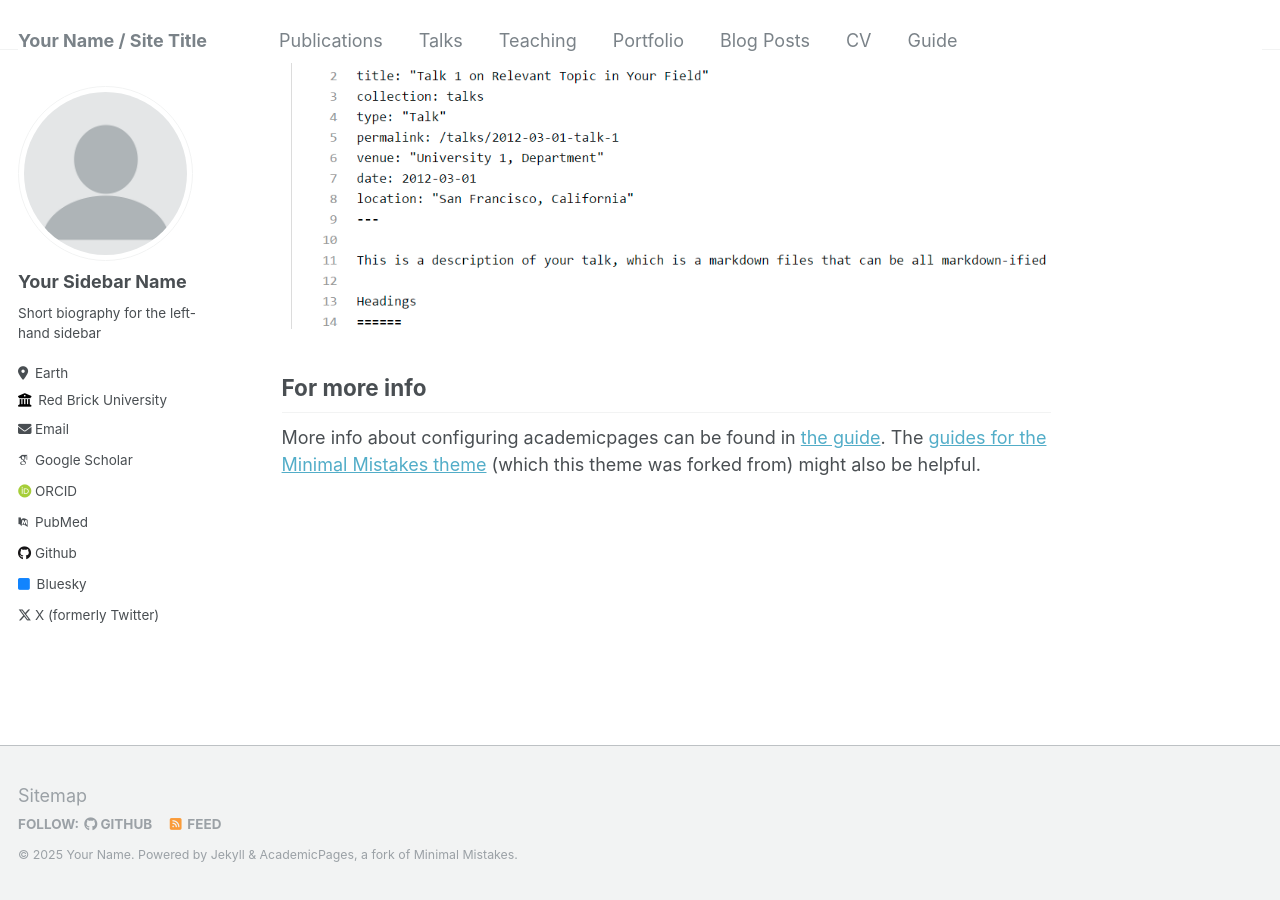
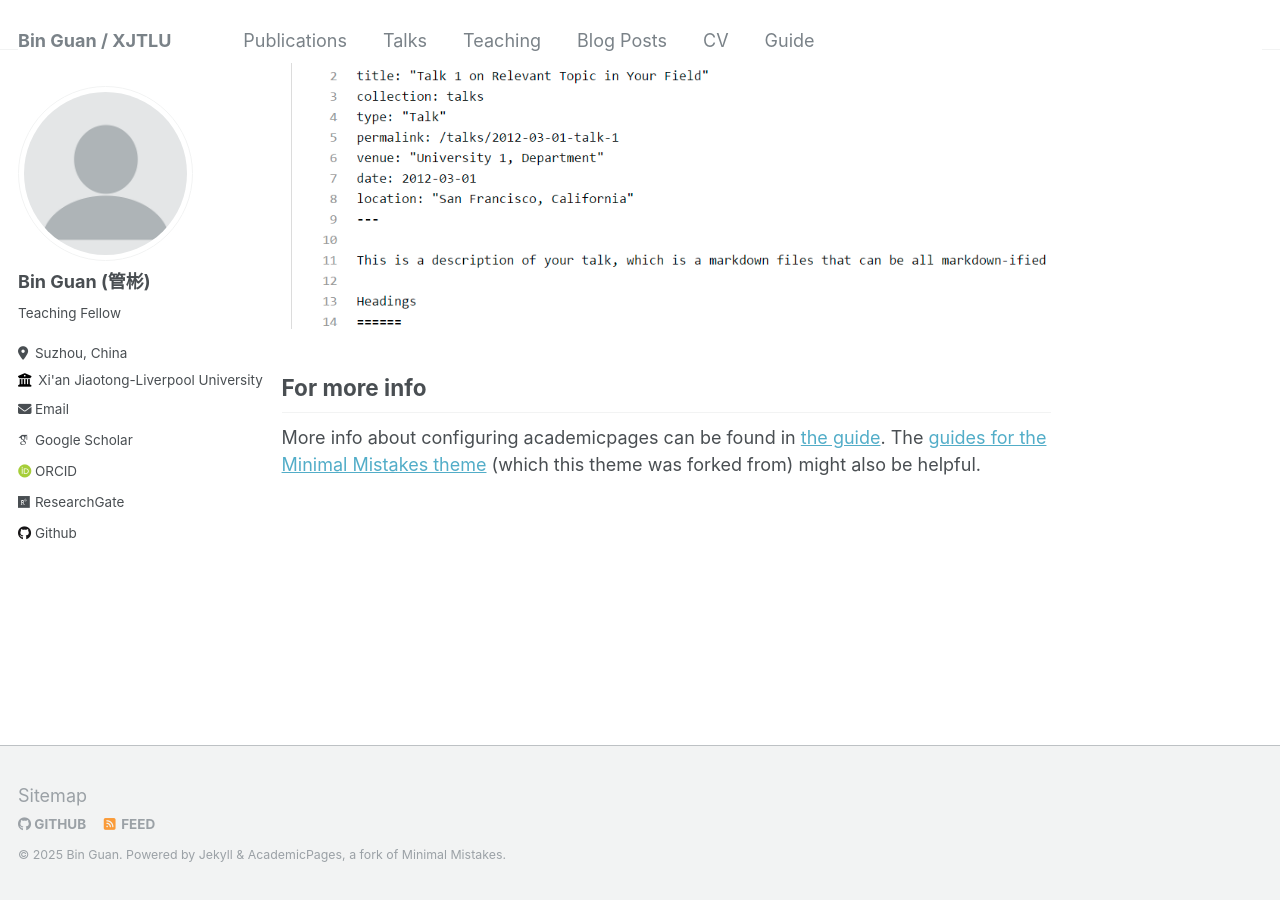
Before and after one commit to bguanmath/bguanmath.github.io, a Jekyll site: the page built from _pages/about.md, in a window 1280 px wide and 900 px high, scrolled down 2640 px. Built offline with Jekyll 4.4.1, drawn with Linux system fonts in a browser that asks for light colours; some web fonts are replaced.

```diff
--- a/_config.yml
+++ b/_config.yml
@@ -7,14 +7,14 @@
 # server process.
 
 # Basic Site Settings
-locale                   : "en-US"
-title                    : "Your Name / Site Title"
+locale                   : "zh-CN"
+title                    : "Bin Guan / XJTLU"
 title_separator          : "-"
-name                     : &name "Your Name"
-description              : &description "personal description"
-url                      : https://academicpages.github.io # the base hostname & protocol for your site e.g. "https://mmistakes.github.io"
+name                     : &name "Bin Guan"
+description              : &description "I am a teaching fellow in the Department of Foundational Mathematics at Xi'an Jiaotong-Liverpool University (XJTLU). "
+url                      : https://bguanmath.github.io # the base hostname & protocol for your site e.g. "https://mmistakes.github.io"
 baseurl                  : "" # the subpath of your site, e.g. "/blog"
-repository               : "academicpages/academicpages.github.io"
+repository               : "bguanmath/bguanmath.github.io"
 
 # Site Author - The following control what appear as part of the author content on the side bar.
 #               If a field is blank the icon and link will not appear, otherwise it will be shown.
@@ -22,32 +22,32 @@ repository               : "academicpages/academicpages.github.io"
 author:
   # Biographic information
   avatar           : "profile.png"
-  name             : "Your Sidebar Name"
+  name             : "Bin Guan (管彬)"
   pronouns         : # example: "she/her"
-  bio              : "Short biography for the left-hand sidebar"
-  location         : "Earth"
-  employer         : "Red Brick University"
+  bio              : "Teaching Fellow"
+  location         : "Suzhou, China"
+  employer         : "Xi'an Jiaotong-Liverpool University"
   uri              : # URL
-  email            : "none@example.org"
+  email            : "bin.guan@xjtlu.edu.cn"
 
   # Academic websites
   arxiv            : # URL - Update with the correct link to your profile
-  googlescholar    : "https://scholar.google.com/citations?user=PS_CX0AAAAAJ"
+  googlescholar    : "https://scholar.google.com/citations?user=mIlQ8iIAAAAJ"
   impactstory      : # URL
-  orcid            : "http://orcid.org/yourorcidurl"
-  pubmed           : "https://www.ncbi.nlm.nih.gov/pubmed/?term=john+snow"
-  researchgate     : # URL
+  orcid            : "https://orcid.org/my-orcid?orcid=0000-0002-4051-4052"
+  pubmed           : # URL
+  researchgate     : "https://www.researchgate.net/profile/Bin-Guan-5"
 
   # Repositories and software development
   bitbucket        : # Username - Update with your username on the site
   codepen          : # Username
   dribbble         : # Username
-  github           : "academicpages"
+  github           : "bguanmath"
   kaggle           : # Username
   stackoverflow    : # User number or user number and name (i.e., use "1" or "1/jeff-atwood")
 
   # Social media
-  bluesky          : "bsky.app" # Replace this with you Bluesky username
+  bluesky          : # Username
   facebook         : # Username
   flickr           : # Username
   foursquare       : # Username
@@ -64,7 +64,7 @@ author:
   steam            : # Username
   telegram         : # URL
   tumblr           : # Username
-  twitter          : "UniofOxford"  # Replace this with your X / Twitter handle
+  twitter          : # Replace this with your X / Twitter handle
   vine             : # Username
   weibo            : # Username
   wikipedia        : # Username
--- a/_data/navigation.yml
+++ b/_data/navigation.yml
@@ -1,4 +1,4 @@
-# main links links
+# main links
 main:
   - title: "Publications"
     url: /publications/
@@ -9,8 +9,8 @@ main:
   - title: "Teaching"
     url: /teaching/
 
-  - title: "Portfolio"
-    url: /portfolio/
+  # - title: "Portfolio"
+  #   url: /portfolio/
 
   - title: "Blog Posts"
     url: /year-archive/
```
